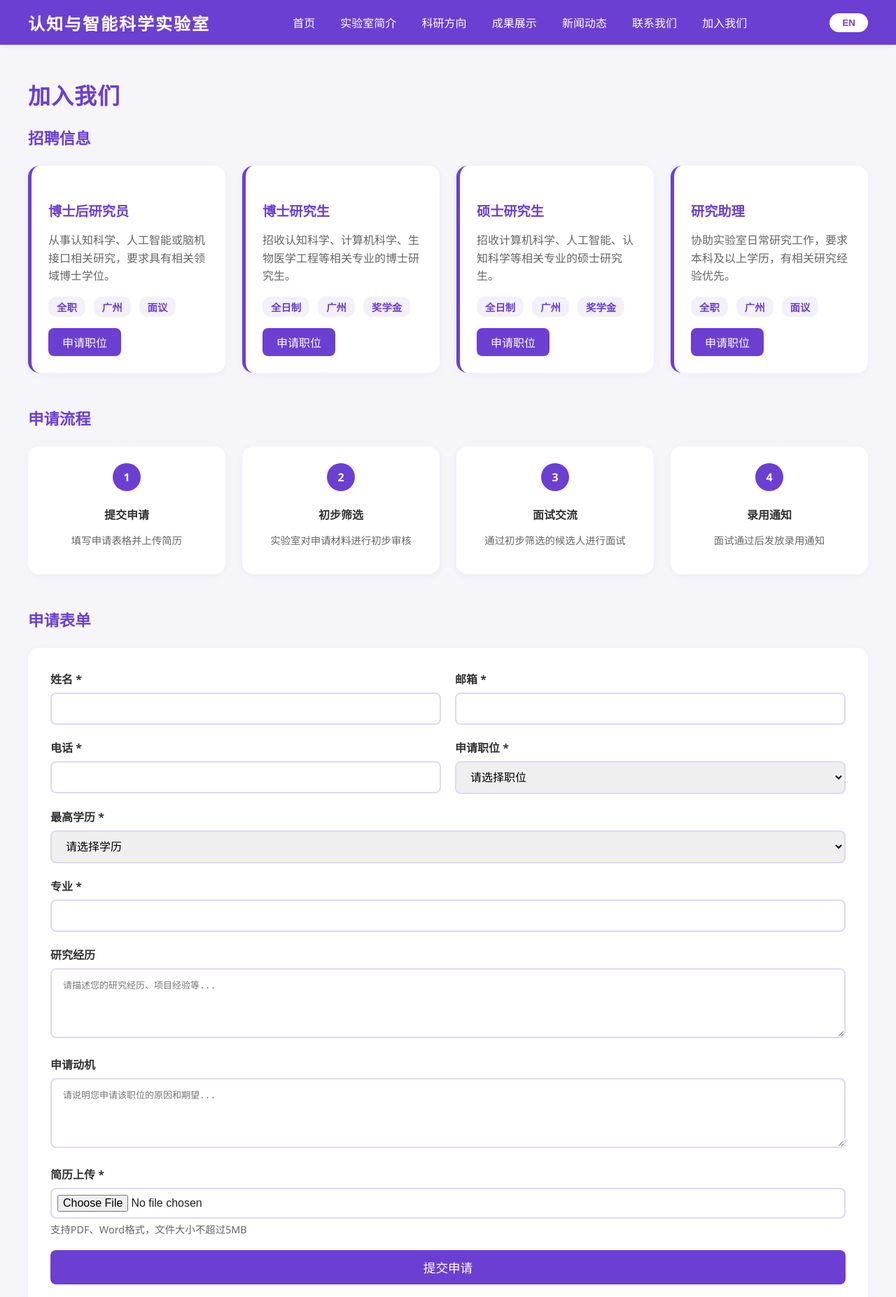
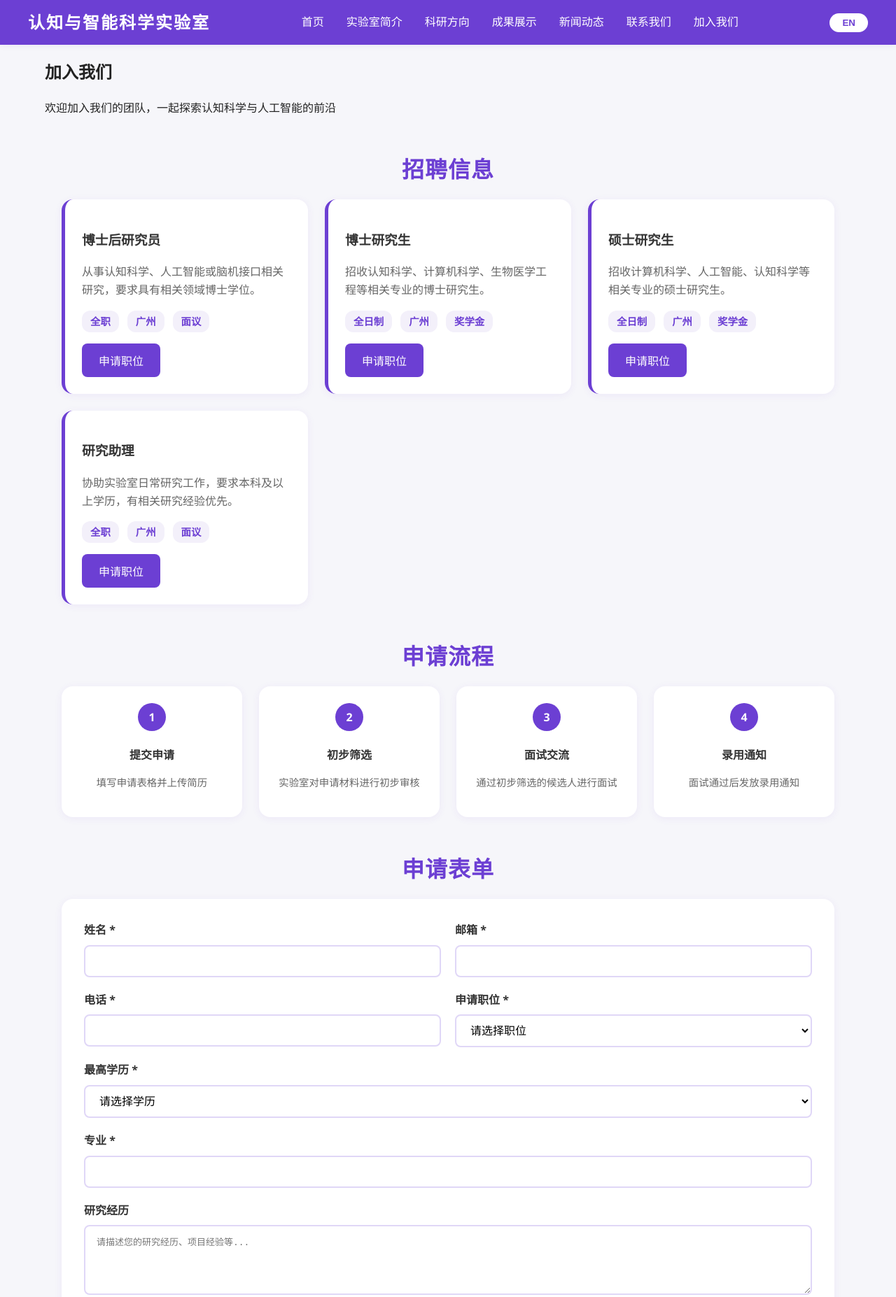
Before and after one commit to Afterimages/Workstation-prototype-design, a plain HTML site: page join.html in a window 1280 px wide. Shown: the top 1854 px of the page at 70% size. Drawn offline with Linux system fonts and the light colour scheme.

Commit message:
第10次提交：更新所有前台页面，添加通用导航和页脚，优化内容展示，确保页面结构统一。

```diff
--- a/achievements.html
+++ b/achievements.html
@@ -4,26 +4,24 @@
   <meta charset="UTF-8">
   <meta name="viewport" content="width=device-width, initial-scale=1.0">
   <title>成果展示 - 认知与智能科学实验室</title>
+  <link rel="stylesheet" href="css/base.css">
   <link rel="stylesheet" href="style.css">
 </head>
 <body>
-  <!-- 顶部导航 -->
-  <header class="navbar">
-    <div class="logo">认知与智能科学实验室</div>
-    <nav>
-      <a href="index.html">首页</a>
-      <a href="about.html">实验室简介</a>
-      <a href="directions.html">科研方向</a>
-      <a href="achievements.html" class="active">成果展示</a>
-      <a href="news.html">新闻动态</a>
-      <a href="contact.html">联系我们</a>
-      <a href="join.html">加入我们</a>
-    </nav>
-    <button id="lang-switch">EN</button>
-  </header>
+  <!-- 引入通用导航栏 -->
+  <div id="header-container"></div>
 
-  <main class="section" id="achievements">
-    <h2>成果展示</h2>
+  <!-- 页面标题 -->
+  <section class="page-header">
+    <div class="container">
+      <h1 data-i18n="nav.achievements">成果展示</h1>
+      <p>展示实验室在科研领域的优秀成果和重要贡献</p>
+    </div>
+  </section>
+
+  <!-- 成果展示内容 -->
+  <section class="section">
+    <div class="container">
       <div class="filter-bar">
         <button class="filter-btn active" data-category="all">全部</button>
         <button class="filter-btn" data-category="papers">论文</button>
@@ -31,6 +29,7 @@
         <button class="filter-btn" data-category="software">软件系统</button>
         <button class="filter-btn" data-category="awards">奖项</button>
       </div>
+
       <div class="achievements-list">
         <div class="achievement-card" data-category="papers">
           <h3>基于深度学习的认知过程建模方法</h3>
@@ -40,6 +39,7 @@
             <span class="date">2024-05-15</span>
           </div>
         </div>
+
         <div class="achievement-card" data-category="patents">
           <h3>一种基于脑电信号的智能控制系统</h3>
           <p>发明专利，实现了基于脑电信号的实时控制，可用于智能假肢、轮椅等辅助设备。</p>
@@ -48,6 +48,7 @@
             <span class="date">2024-04-20</span>
           </div>
         </div>
+
         <div class="achievement-card" data-category="software">
           <h3>认知建模平台v2.0</h3>
           <p>开源软件系统，提供完整的认知过程建模工具链，支持多种建模方法和可视化分析。</p>
@@ -56,6 +57,7 @@
             <span class="date">2024-03-10</span>
           </div>
         </div>
+
         <div class="achievement-card" data-category="awards">
           <h3>省级科技进步一等奖</h3>
           <p>因在认知科学与人工智能交叉领域的突出贡献，获得省级科技进步一等奖。</p>
@@ -64,6 +66,7 @@
             <span class="date">2024-02-28</span>
           </div>
         </div>
+
         <div class="achievement-card" data-category="papers">
           <h3>多模态感知融合算法研究</h3>
           <p>发表于IEEE TPAMI，提出了一种新的多模态感知融合方法，在机器人感知领域取得重要突破。</p>
@@ -72,6 +75,7 @@
             <span class="date">2024-01-15</span>
           </div>
         </div>
+
         <div class="achievement-card" data-category="software">
           <h3>智能诊断系统</h3>
           <p>医疗AI系统，基于深度学习技术，在多个疾病诊断任务中达到专家水平。</p>
@@ -81,18 +85,20 @@
           </div>
         </div>
       </div>
+
       <div class="pagination">
         <button class="page-btn" data-page="1">1</button>
         <button class="page-btn" data-page="2">2</button>
         <button class="page-btn" data-page="3">3</button>
       </div>
-  </main>
+    </div>
+  </section>
 
-  <footer class="footer">
-    <div>联系方式：lab@cislab.edu.cn | 地址：XX大学XX楼XX室</div>
-    <div>© 2024 认知与智能科学实验室 | 粤ICP备xxxx号</div>
-    <div><button id="to-top">返回顶部</button></div>
-  </footer>
+  <!-- 引入通用页脚 -->
+  <div id="footer-container"></div>
+
+  <script src="js/common.js"></script>
+  <script src="js/component-loader.js"></script>
   <script src="achievements.js"></script>
 </body>
 </html>
--- a/join.html
+++ b/join.html
@@ -4,77 +4,77 @@
   <meta charset="UTF-8">
   <meta name="viewport" content="width=device-width, initial-scale=1.0">
   <title>加入我们 - 认知与智能科学实验室</title>
+  <link rel="stylesheet" href="css/base.css">
   <link rel="stylesheet" href="style.css">
 </head>
 <body>
-  <!-- 顶部导航 -->
-  <header class="navbar">
-    <div class="logo">认知与智能科学实验室</div>
-    <nav>
-      <a href="index.html">首页</a>
-      <a href="about.html">实验室简介</a>
-      <a href="directions.html">科研方向</a>
-      <a href="achievements.html">成果展示</a>
-      <a href="news.html">新闻动态</a>
-      <a href="contact.html">联系我们</a>
-      <a href="join.html" class="active">加入我们</a>
-    </nav>
-    <button id="lang-switch">EN</button>
-  </header>
+  <!-- 引入通用导航栏 -->
+  <div id="header-container"></div>
 
-  <main class="section" id="join">
-    <h2>加入我们</h2>
+  <!-- 页面标题 -->
+  <section class="page-header">
+    <div class="container">
+      <h1 data-i18n="nav.join">加入我们</h1>
+      <p>欢迎加入我们的团队，一起探索认知科学与人工智能的前沿</p>
+    </div>
+  </section>
 
-    <!-- 招聘信息 -->
-    <div class="recruitment-section">
-      <h3>招聘信息</h3>
+  <!-- 招聘信息 -->
+  <section class="section">
+    <div class="container">
+      <h2>招聘信息</h2>
       <div class="job-list">
         <div class="job-card">
-          <h4>博士后研究员</h4>
+          <h3>博士后研究员</h3>
           <p class="job-desc">从事认知科学、人工智能或脑机接口相关研究，要求具有相关领域博士学位。</p>
           <div class="job-details">
             <span class="job-type">全职</span>
             <span class="job-location">广州</span>
             <span class="job-salary">面议</span>
           </div>
-          <button class="apply-btn" data-job="postdoc">申请职位</button>
+          <button class="btn" data-job="postdoc">申请职位</button>
         </div>
+
         <div class="job-card">
-          <h4>博士研究生</h4>
+          <h3>博士研究生</h3>
           <p class="job-desc">招收认知科学、计算机科学、生物医学工程等相关专业的博士研究生。</p>
           <div class="job-details">
             <span class="job-type">全日制</span>
             <span class="job-location">广州</span>
             <span class="job-salary">奖学金</span>
           </div>
-          <button class="apply-btn" data-job="phd">申请职位</button>
+          <button class="btn" data-job="phd">申请职位</button>
         </div>
+
         <div class="job-card">
-          <h4>硕士研究生</h4>
+          <h3>硕士研究生</h3>
           <p class="job-desc">招收计算机科学、人工智能、认知科学等相关专业的硕士研究生。</p>
           <div class="job-details">
             <span class="job-type">全日制</span>
             <span class="job-location">广州</span>
             <span class="job-salary">奖学金</span>
           </div>
-          <button class="apply-btn" data-job="master">申请职位</button>
+          <button class="btn" data-job="master">申请职位</button>
         </div>
+
         <div class="job-card">
-          <h4>研究助理</h4>
+          <h3>研究助理</h3>
           <p class="job-desc">协助实验室日常研究工作，要求本科及以上学历，有相关研究经验优先。</p>
           <div class="job-details">
             <span class="job-type">全职</span>
             <span class="job-location">广州</span>
             <span class="job-salary">面议</span>
           </div>
-          <button class="apply-btn" data-job="assistant">申请职位</button>
+          <button class="btn" data-job="assistant">申请职位</button>
         </div>
       </div>
     </div>
+  </section>
 
-    <!-- 申请流程 -->
-    <div class="process-section">
-      <h3>申请流程</h3>
+  <!-- 申请流程 -->
+  <section class="section">
+    <div class="container">
+      <h2>申请流程</h2>
       <div class="process-steps">
         <div class="step">
           <div class="step-number">1</div>
@@ -98,11 +98,13 @@
         </div>
       </div>
     </div>
+  </section>
 
-    <!-- 申请表单 -->
-    <div class="application-section">
-      <h3>申请表单</h3>
-      <form id="applicationForm" class="application-form">
+  <!-- 申请表单 -->
+  <section class="section">
+    <div class="container">
+      <h2>申请表单</h2>
+      <form id="applicationForm" class="application-form needs-validation">
         <div class="form-row">
           <div class="form-group">
             <label for="appName">姓名 *</label>
@@ -113,6 +115,7 @@
             <input type="email" id="appEmail" name="email" required>
           </div>
         </div>
+
         <div class="form-row">
           <div class="form-group">
             <label for="appPhone">电话 *</label>
@@ -129,6 +132,7 @@
             </select>
           </div>
         </div>
+
         <div class="form-group">
           <label for="appEducation">最高学历 *</label>
           <select id="appEducation" name="education" required>
@@ -138,33 +142,38 @@
             <option value="phd">博士</option>
           </select>
         </div>
+
         <div class="form-group">
           <label for="appMajor">专业 *</label>
           <input type="text" id="appMajor" name="major" required>
         </div>
+
         <div class="form-group">
           <label for="appExperience">研究经历</label>
           <textarea id="appExperience" name="experience" rows="4" placeholder="请描述您的研究经历、项目经验等..."></textarea>
         </div>
+
         <div class="form-group">
           <label for="appMotivation">申请动机</label>
           <textarea id="appMotivation" name="motivation" rows="4" placeholder="请说明您申请该职位的原因和期望..."></textarea>
         </div>
+
         <div class="form-group">
           <label for="appResume">简历上传 *</label>
           <input type="file" id="appResume" name="resume" accept=".pdf,.doc,.docx" required>
           <small>支持PDF、Word格式，文件大小不超过5MB</small>
         </div>
-        <button type="submit" class="submit-btn">提交申请</button>
+
+        <button type="submit" class="btn">提交申请</button>
       </form>
     </div>
-  </main>
+  </section>
 
-  <footer class="footer">
-    <div>联系方式：lab@cislab.edu.cn | 地址：XX大学XX楼XX室</div>
-    <div>© 2024 认知与智能科学实验室 | 粤ICP备xxxx号</div>
-    <div><button id="to-top">返回顶部</button></div>
-  </footer>
+  <!-- 引入通用页脚 -->
+  <div id="footer-container"></div>
+
+  <script src="js/common.js"></script>
+  <script src="js/component-loader.js"></script>
   <script src="join.js"></script>
 </body>
 </html>
```
Also changed, not shown: contact.html (+23 -24 lines), news.html (+27 -22 lines), 1 other file. Lines whose indentation alone changed are shown as unchanged.
